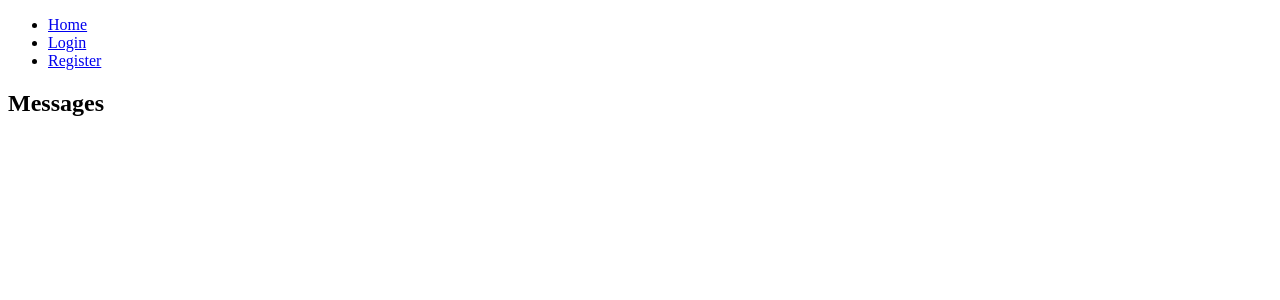
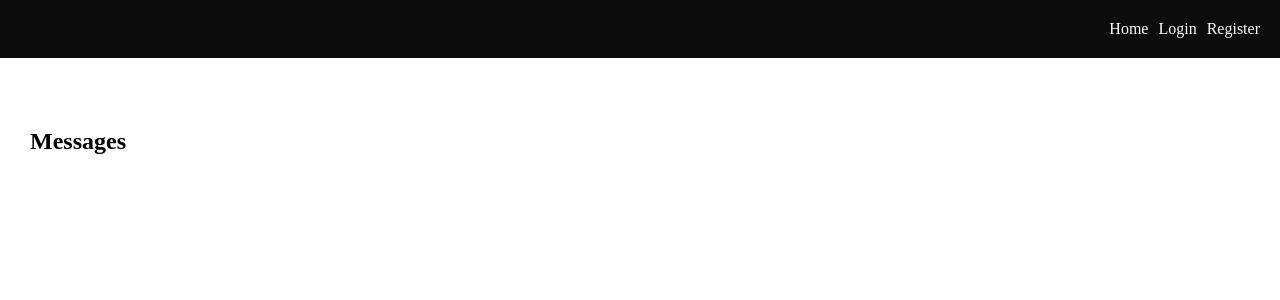
Before and after one commit to programiranje024/it-berza, a PHP site: page /users/message.php in a window 1280 px wide. Shown: the top 300 px of the page. Run offline with PHP 8.4, Linux system fonts and the light colour scheme; data that the repository does not hold is empty; some libraries are stand-ins or nearby versions.

Commit message:
feat: minor css

```diff
--- /dev/null
+++ b/www/css/header.css
@@ -0,0 +1,21 @@
+#main-nav ul {
+  display: flex;
+  flex-wrap: wrap;
+  list-style: none;
+  justify-content: end;
+  gap: 10px;
+  margin: 0;
+  padding: 20px;
+
+  background-color: #0c0c0c;
+  margin-bottom: 20px;
+}
+
+#main-nav ul a {
+  text-decoration: none;
+  color: #fff;
+}
+
+body > div {
+  padding: 30px;
+}
--- /dev/null
+++ b/www/css/messages.css
@@ -0,0 +1,36 @@
+.message {
+  padding: 10px 20px;
+  margin: 10px 0;
+  border-radius: 4px;
+  border: 1px solid #0c0c0c;
+}
+
+.message.sent {
+  background-color: #0c0c0c;
+  color: #fff;
+}
+
+.message.received {
+  background-color: #fff;
+  color: #0c0c0c;
+}
+
+#receivers ul {
+  list-style: none;
+  padding: 0;
+  margin: 0;
+  display: flex;
+  flex-wrap: wrap;
+  gap: 10px;
+}
+
+#receivers ul a {
+  text-decoration: none;
+  color: #0c0c0c;
+  border: 1px solid #0c0c0c;
+  padding: 5px;
+}
+
+#receivers ul a:hover {
+  text-decoration: underline;
+}
--- a/www/partials/footer.php
+++ b/www/partials/footer.php
@@ -1,2 +1,3 @@
+</div>
 </body>
 </html>
--- a/www/partials/header.php
+++ b/www/partials/header.php
@@ -7,9 +7,17 @@ $session = new Session();
 <head>
     <meta charset="UTF-8">
     <title>IT Berza</title>
+    <style>
+      html, body {
+        margin: 0;
+        padding: 0;
+        box-sizing: border-box;
+      }
+    </style>
+    <link rel="stylesheet" href="/css/header.css">
 </head>
 <body>
-<nav>
+<nav id="main-nav">
   <ul>
     <li><a href="/index.php">Home</a></li>
     <?php if ($session->isRole('admin')) { ?>
@@ -28,3 +36,4 @@ $session = new Session();
     <?php } ?>
   </ul>
 </nav>
+<div>
--- a/www/users/message.php
+++ b/www/users/message.php
@@ -30,12 +30,12 @@ include_once('../partials/header.php');
 <h2>Messages <?php if ($receiver) {
   echo 'with ' . ($is_company ? $receiver['company']['company_name'] : $receiver['name']);
 } ?></h2>
-<nav>
+<nav id="receivers">
   <ul>
     <?php foreach ($receivers as $receiver) { ?>
     <li>
       <a href="/users/message.php?id=<?php echo $receiver['id']; ?>">
-        <?php echo $receiver['name'] . ($is_company ? ' (' . $receiver['company']['company_name'] . ')' : ''); ?>
+        <?php echo $receiver['name'] . (isset($receiver['company']) ? ' (' . $receiver['company']['company_name'] . ')' : ''); ?>
       </a>
     </li>
     <?php } ?>
@@ -45,9 +45,19 @@ include_once('../partials/header.php');
 <?php if ($receiver_id) {?>
 <div>
   <?php foreach ($messages as $message) { ?>
-  <div>
+  <div class="message <?php echo $message['sender_id'] === $current_user['id'] ? 'sent' : 'received'; ?>">
     <p><?php echo $message['message']; ?></p>
-    <p><?php echo $message['created_at']; ?></p>
+    <p>
+      <?php
+        if ($message['sender_id'] === $current_user['id']) {
+          echo 'You';
+        } else {
+          echo $receiver['name'];
+        }
+        echo " at ";
+        echo $message['created_at'];
+      ?>
+    </p>
   </div>
   <?php } ?>
 </div>
@@ -60,6 +70,7 @@ include_once('../partials/header.php');
 </div>
 <?php } ?>
 </div>
+<link rel="stylesheet" href="/css/messages.css" />
 <?php
 include_once('../partials/footer.php');
 ?>
```
